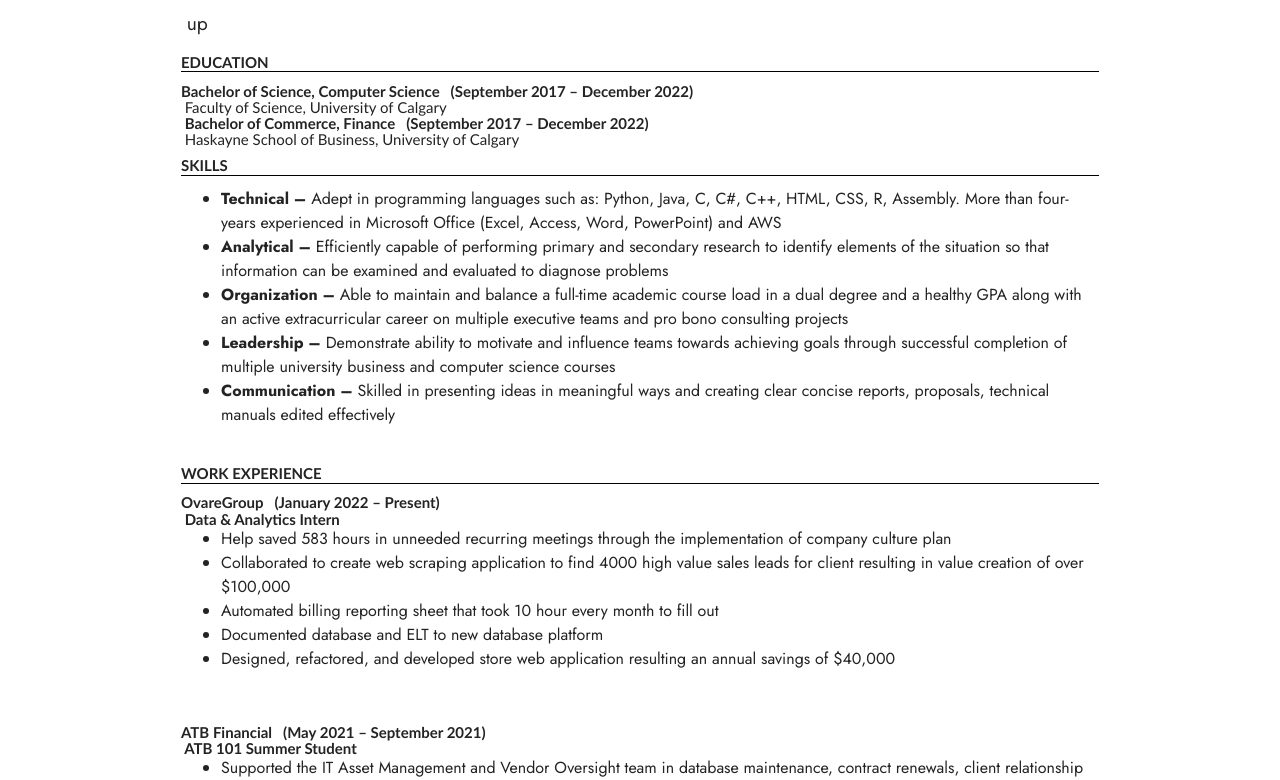
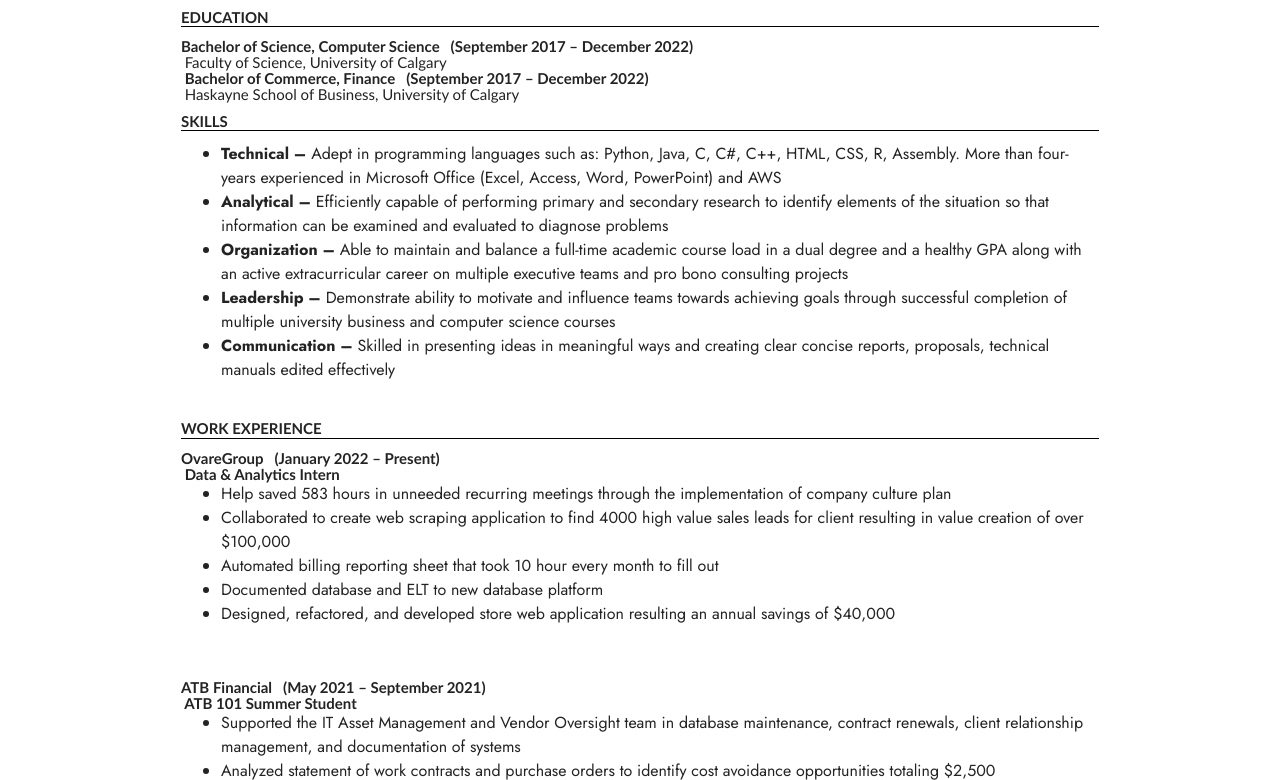
Before and after one commit to Lesliee-n/Lesliee-n.github.io, a plain HTML site: page page4.html in a window 1280 px wide. Shown: the part 216-996 px from the top of the page. Drawn offline with Linux system fonts and the light colour scheme.

Commit message:
fixed resume typo

```diff
--- a/page4.html
+++ b/page4.html
@@ -68,7 +68,7 @@
             <div class="col-md-12 col-lg-10">
                 <h3 class="mbr-section-title mbr-fonts-style mb-4 display-2"><strong>Leslie Nguyen's Resume</strong></h3>
 
-                <p class="mbr-text mbr-fonts-style display-7">&nbsp;up</p>
+
                 <div style='margin-top:0cm;margin-right:0cm;margin-bottom:8.0pt;margin-left:0cm;line-height:107%;font-size:15px;font-family:"Calibri",sans-serif;border:none;border-bottom:solid windowtext 1.0pt;padding:0cm 0cm 1.0pt 0cm;'>
                     <p style='margin-top:0cm;margin-right:0cm;margin-bottom:0cm;margin-left:0cm;line-height:107%;font-size:15px;font-family:"Calibri",sans-serif;border:none;padding:0cm;'><strong>EDUCATION</strong></p>
                 </div>
```
